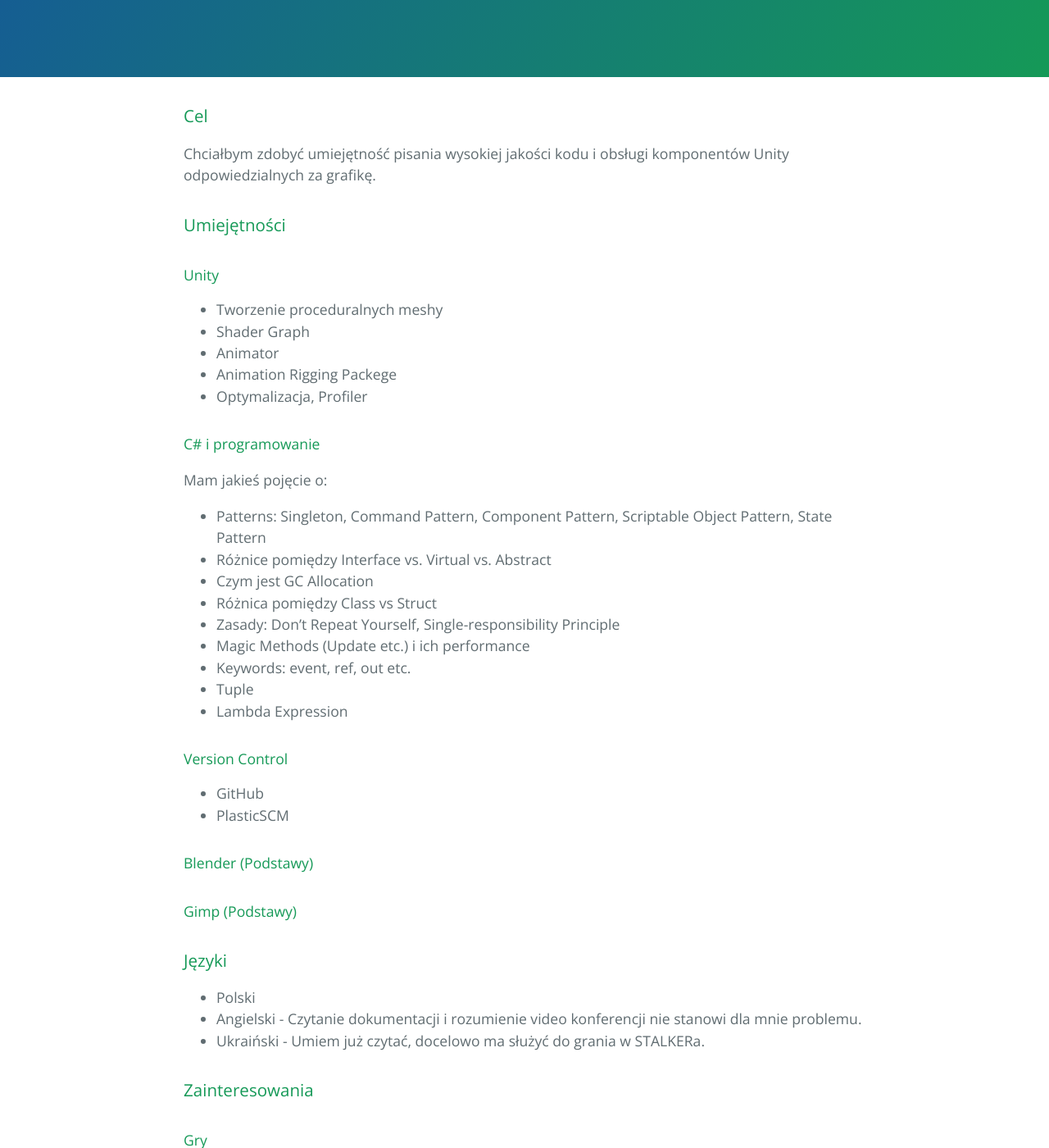
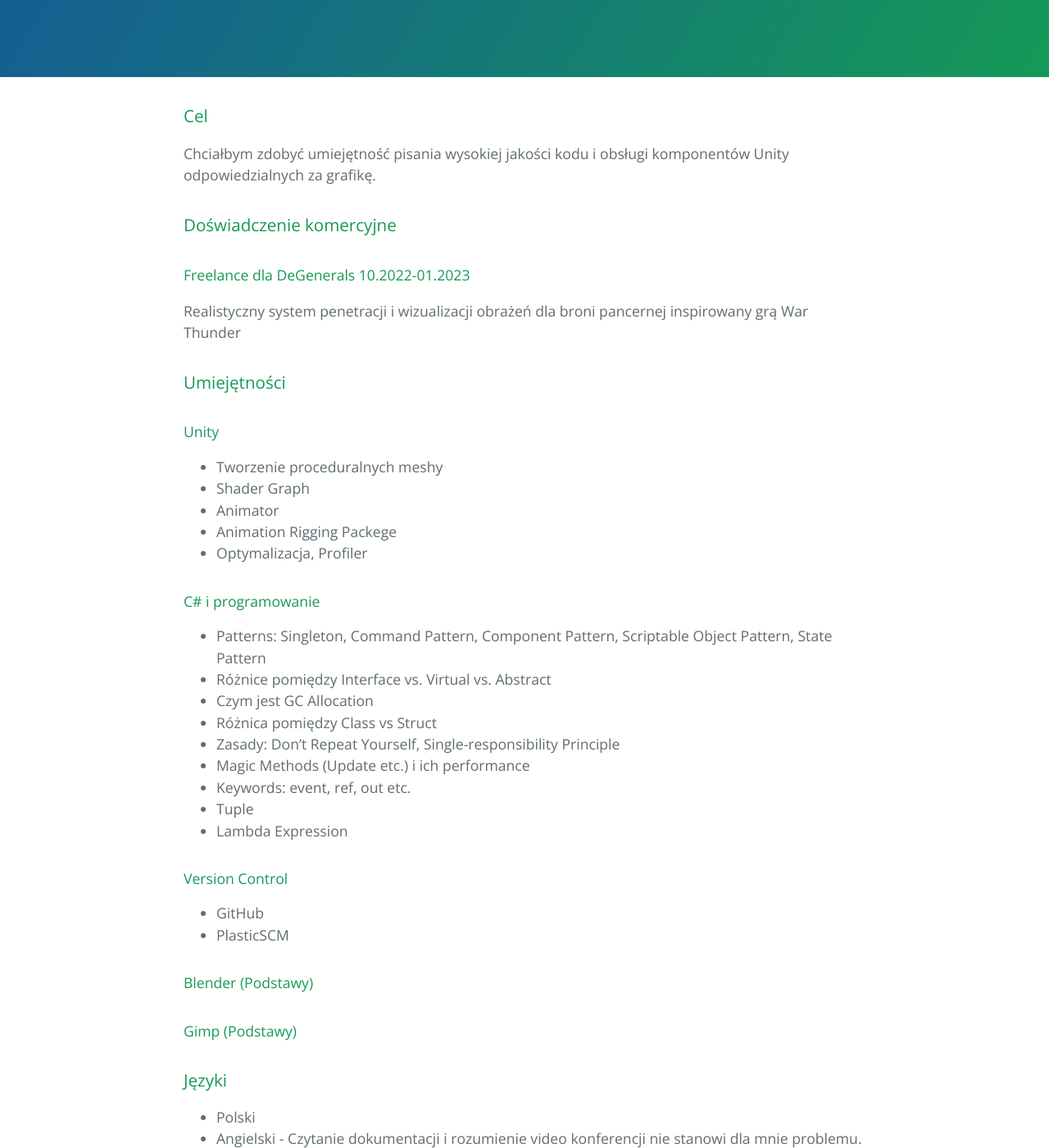
Before and after one commit to LaserRock46/laserrock46.github.io, a Jekyll site: the page built from cv.md, in a window 1280 px wide and 1400 px high, scrolled down 265 px. Shown: the whole window at 82% size. Built offline with Jekyll 4.4.1, drawn with Linux system fonts in a browser that asks for light colours; the repository's description, which GitHub fills in, is left out.

Commit message:
Update cv.md

```diff
--- a/cv.md
+++ b/cv.md
@@ -7,6 +7,11 @@ description: Robert Biały
 ### Cel
 
 Chciałbym zdobyć umiejętność pisania wysokiej jakości kodu i obsługi komponentów Unity odpowiedzialnych za grafikę.
+
+### Doświadczenie komercyjne
+
+#### Freelance dla DeGenerals 10.2022-01.2023
+Realistyczny system penetracji i wizualizacji obrażeń dla broni pancernej inspirowany grą War Thunder
 
 ### Umiejętności
 
@@ -20,7 +25,6 @@ Chciałbym zdobyć umiejętność pisania wysokiej jakości kodu i obsługi komp
 
 #### C# i programowanie
 
-Mam jakieś pojęcie o:
 
 * Patterns: Singleton, Command Pattern, Component Pattern, Scriptable Object Pattern, State Pattern
 * Różnice pomiędzy Interface vs. Virtual vs. Abstract
@@ -45,7 +49,7 @@ Mam jakieś pojęcie o:
 
 * Polski
 * Angielski - Czytanie dokumentacji i rozumienie video konferencji nie stanowi dla mnie problemu.
-* Ukraiński - Umiem już czytać, docelowo ma służyć do grania w STALKERa.
+
 
 ### Zainteresowania
 
```
